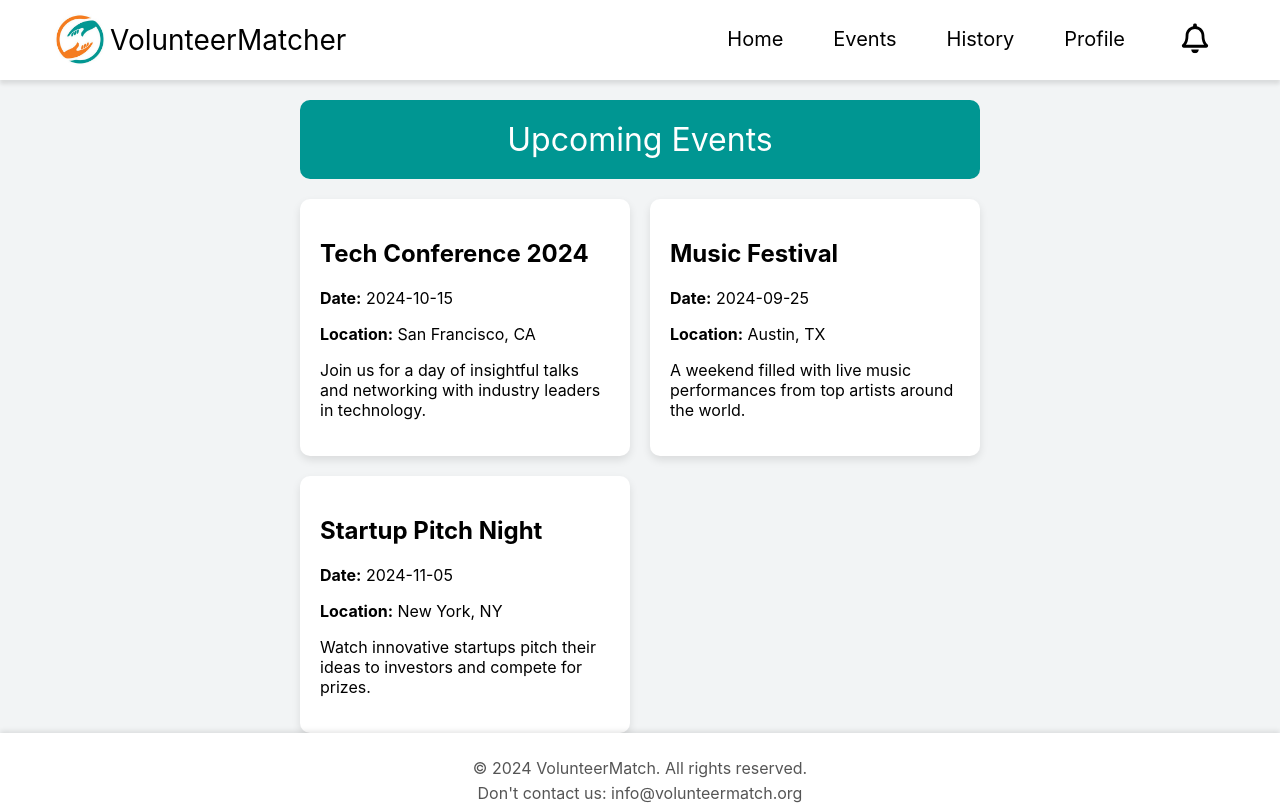
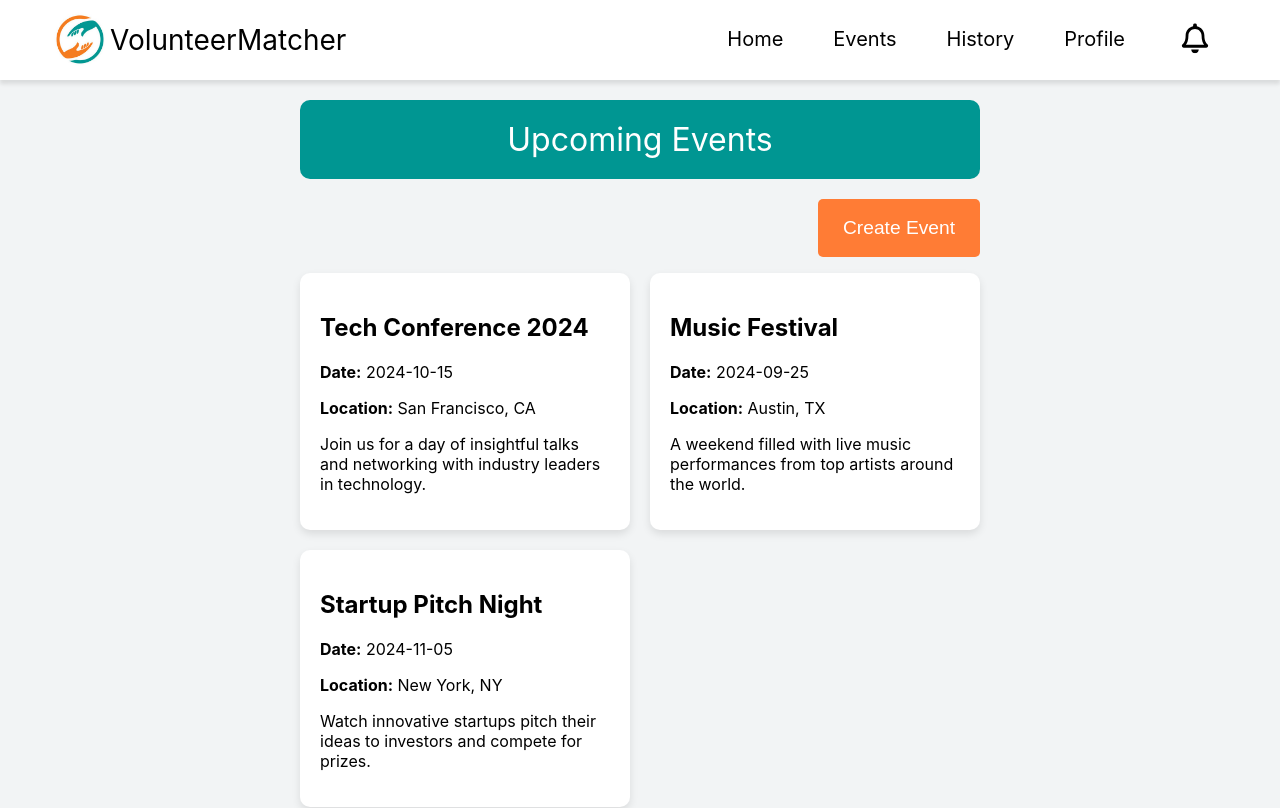
Before and after one commit to Ryan-Gunawan/COSC-4353, a React (Vite) app in the folder frontend/: page /eventlist in a window 1280 px wide. Shown: the top 808 px of the page. Built offline with nearby package versions, Linux system fonts and the light colour scheme.

Commit message:
create event button

```diff
--- /dev/null
+++ b/frontend/src/routes/EventList.css
@@ -0,0 +1,22 @@
+.create-event-button-container {
+  display: flex;
+  align-content: center;
+  align-items: center;
+  justify-content: right;
+  padding-right: 300px;
+}
+
+.create-event-button{
+  background-color: #ff7c35;
+  color: white;
+  border: none;
+  padding: 18px 25px;
+  font-size: 1.2rem;
+  border-radius: 5px;
+  cursor: pointer;
+  transition: background-color 0.3s ease;
+}
+
+.create-event-button:hover {
+    filter: brightness(85%); /* Darken button color */
+}
--- a/frontend/src/routes/EventList.jsx
+++ b/frontend/src/routes/EventList.jsx
@@ -1,6 +1,7 @@
 import React from 'react';
 import Navbar from "../components/Navbar/Navbar"
 import Footer from '../components/Footer/Footer';
+import './EventList.css'
 
 const EventList = () => {
   // Hardcoded event details
@@ -32,6 +33,9 @@ const EventList = () => {
       <header style={styles.header}>Upcoming Events</header>
 
       <main className="main-content">
+        <div className="create-event-button-container">
+          <a href="/newevent"><button className="create-event-button">Create Event</button></a>
+        </div>
         {/* Event list container */}
         <ul style={styles.eventList}>
           {events.map((event, index) => (
@@ -67,7 +71,6 @@ const styles = {
     gap: '20px',
     padding: '0 300px',
     listStyle: 'none',
-    margin: 0
   },
   eventItem: {
     backgroundColor: 'white',
```
